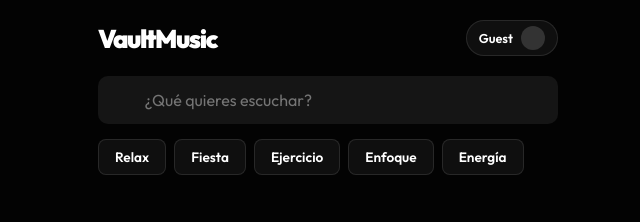
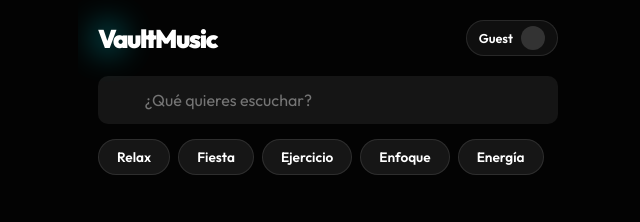
Before and after one commit to mdnxzzzz/VaultMusic-bot-web-hosting, a plain HTML site: page index.html in a window 1280 px wide. Shown: the top 222 px of the page, without its empty margins (312-952 px from the left). Drawn offline with nearby package versions, Linux system fonts and the light colour scheme; some icons are missing.

Commit message:
VaultMusic UI RECOVERY - Fixed centering, horizontal scroll for mood chips, and logo scaling issues

```diff
--- a/style.css
+++ b/style.css
@@ -29,6 +29,7 @@ body {
     width: 100vw;
     display: flex;
     justify-content: center;
+    align-items: center;
 }
 
 #app-wrapper {
@@ -38,6 +39,9 @@ body {
     background: var(--bg-black);
     position: relative;
     overflow: hidden;
+    margin: 0 auto;
+    display: flex;
+    flex-direction: column;
 }
 
 #app-container {
@@ -49,13 +53,16 @@ body {
 /* --- LOADING OVERLAY --- */
 #loading-overlay {
     position: fixed;
-    inset: 0;
+    top: 0;
+    left: 0;
+    width: 100vw;
+    height: 100vh;
     background: #000;
-    z-index: 9999;
+    z-index: 99999;
     display: flex;
     align-items: center;
     justify-content: center;
-    transition: opacity 0.8s ease-out;
+    transition: opacity 0.8s ease-out, visibility 0.8s;
 }
 
 .loader-content {
@@ -102,12 +109,32 @@ body {
     justify-content: space-between;
     align-items: center;
     margin-bottom: 20px;
+    width: 100%;
 }
 
 h1 {
     font-size: 1.6rem;
     font-weight: 900;
     letter-spacing: -1.5px;
+    color: var(--text-primary);
+}
+
+.logo-container {
+    display: flex;
+    align-items: center;
+    gap: 12px;
+    position: relative;
+}
+
+.logo-glow {
+    position: absolute;
+    width: 30px;
+    height: 30px;
+    background: var(--dynamic-accent);
+    filter: blur(15px);
+    opacity: 0.3;
+    left: -5px;
+    z-index: -1;
 }
 
 .user-badge {
@@ -180,6 +207,8 @@ h1 {
     overflow-x: auto;
     padding-bottom: 5px;
     scrollbar-width: none;
+    -ms-overflow-style: none;
+    flex-wrap: nowrap;
 }
 
 .mood-chips-container::-webkit-scrollbar {
@@ -187,15 +216,19 @@ h1 {
 }
 
 .mood-chip {
-    padding: 8px 16px;
-    background: rgba(255, 255, 255, 0.05);
+    padding: 8px 18px;
+    background: rgba(255, 255, 255, 0.08);
+    /* More visible background */
     border: 1px solid var(--glass-border);
-    border-radius: 8px;
+    border-radius: 100px;
+    /* YT Music pill style */
     white-space: nowrap;
     font-size: 0.85rem;
     font-weight: 600;
     transition: 0.2s;
     cursor: pointer;
+    flex-shrink: 0;
+    /* CRITICAL: Prevent shrinking/stacking */
 }
 
 .mood-chip:active {
@@ -627,6 +660,7 @@ h1 {
     width: 100%;
     height: 4px;
     -webkit-appearance: none;
+    appearance: none;
     background: rgba(255, 255, 255, 0.1);
     border-radius: 10px;
     outline: none;
```
